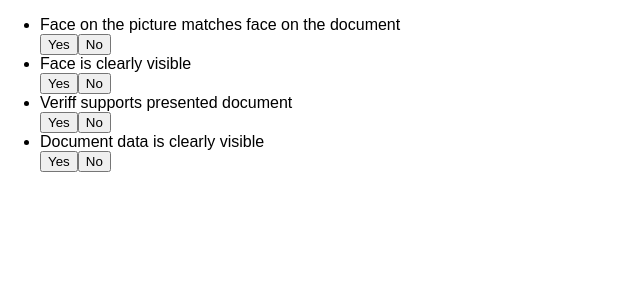
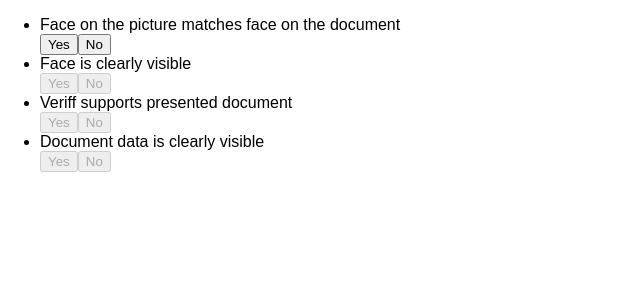
Before and after one commit to vmohir/react-verification-test-project, a React (Create React App) app: page / in a window 1280 px wide. Shown: the top 300 px of the page, without its empty margins (0-640 px from the left). Built offline with nearby package versions, Linux system fonts and the light colour scheme.

Commit message:
improve(check-list): disable check list items if the previous ones aren't active

```diff
--- a/src/VerificationCheckItem.tsx
+++ b/src/VerificationCheckItem.tsx
@@ -5,11 +5,12 @@ import PropTypes from 'prop-types';
 
 interface Props {
   checkItem: CheckListItem;
+  isEnabled: boolean;
   onAnswer: (answer: boolean) => void;
 }
 
 const VerificationCheckItem = React.forwardRef<HTMLLIElement, Props>(
-  ({ checkItem: { id, description }, onAnswer }, ref) => {
+  ({ checkItem: { id, description }, isEnabled, onAnswer }, ref) => {
     const [value, setValue] = useState<boolean | undefined>();
 
     const onKeyDown: KeyboardEventHandler = event => {
@@ -26,9 +27,15 @@ const VerificationCheckItem = React.forwardRef<HTMLLIElement, Props>(
     }
     return (
       <Fragment>
-        <li id={'verification-check-item-' + id} ref={ref} tabIndex={-1} onKeyDown={onKeyDown}>
+        <li
+          id={'verification-check-item-' + id}
+          ref={ref}
+          className={isEnabled ? 'check-item-enabled' : 'check-item-disabled'}
+          tabIndex={isEnabled ? -1 : undefined}
+          onKeyDown={onKeyDown}
+        >
           <div className="verif-item-desc">{description}</div>
-          <ButtonToggle onValueChange={updateValue} value={value} />
+          <ButtonToggle disabled={!isEnabled} onValueChange={updateValue} value={value} />
         </li>
       </Fragment>
     );
@@ -37,6 +44,7 @@ const VerificationCheckItem = React.forwardRef<HTMLLIElement, Props>(
 
 VerificationCheckItem.propTypes = {
   onAnswer: PropTypes.func.isRequired,
+  isEnabled: PropTypes.bool.isRequired,
   checkItem: PropTypes.shape({
     id: PropTypes.string.isRequired,
     priority: PropTypes.number.isRequired,
--- a/src/VerificationChecks.tsx
+++ b/src/VerificationChecks.tsx
@@ -21,6 +21,10 @@ export default function VerificationChecks() {
       });
   }
 
+  function isCheckItemEnabled(checkListItem: CheckListItem, index: number) {
+    return checkList.every((c, i) => i >= index || c.value === 'Yes');
+  }
+
   useEffect(() => {
     fetchAndDisplayCheckList();
   }, []);
@@ -42,6 +46,7 @@ export default function VerificationChecks() {
           <VerificationCheckItem
             checkItem={c}
             key={c.id}
+            isEnabled={isCheckItemEnabled(c, i)}
             onAnswer={(answer: boolean) => onAnswer(c, i, answer)}
           />
         ))}
```
